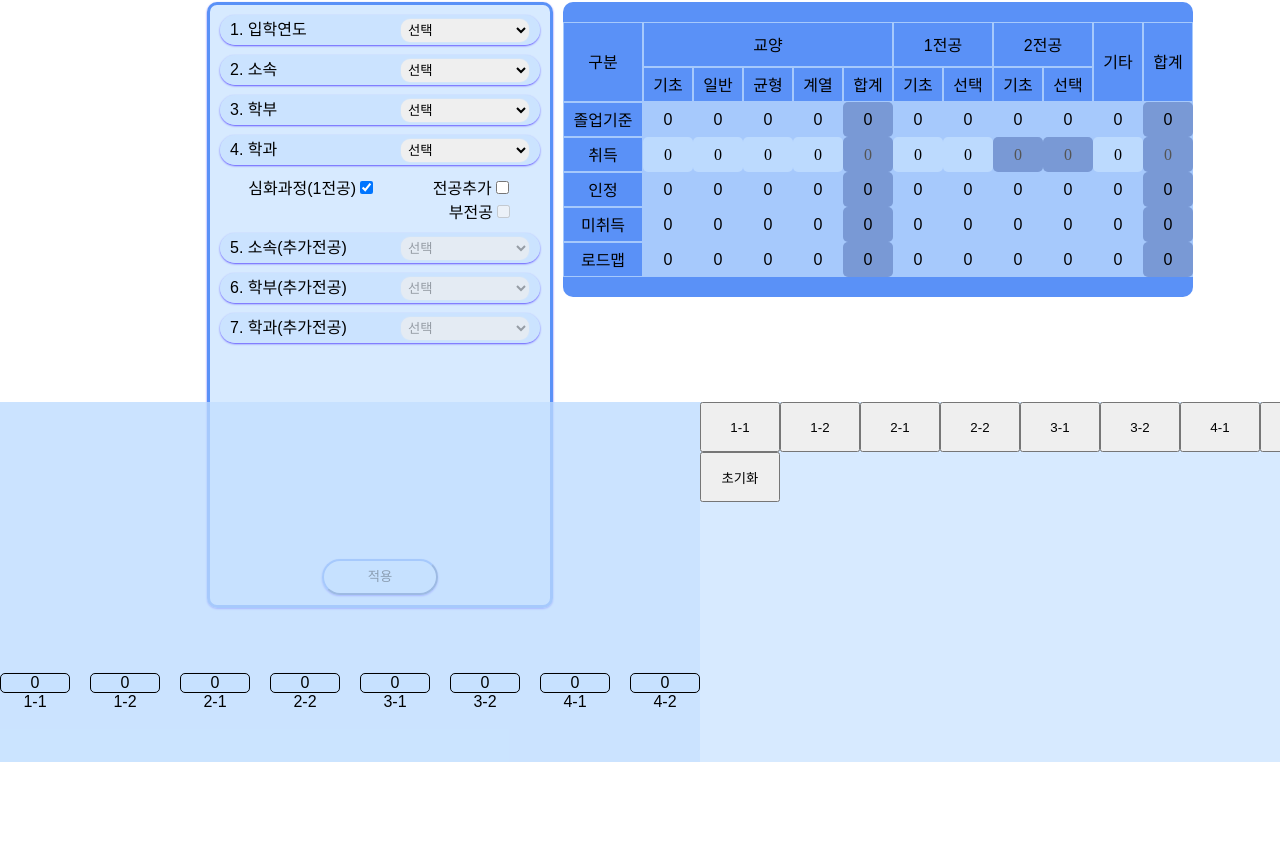
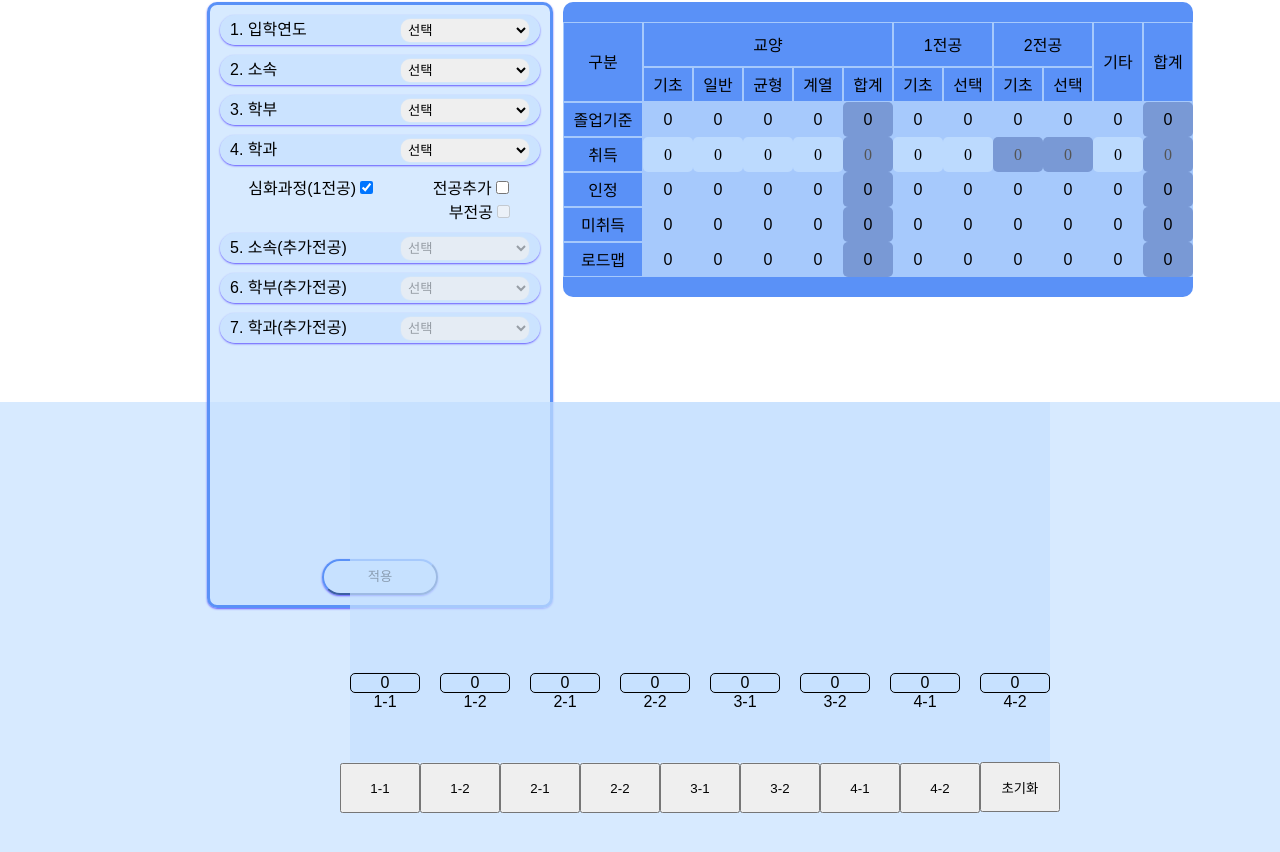
Before and after one commit to rogi-rogi/KNU_Graduation_Guidance, a React (Create React App) app: page / in a window 1280 px wide. Shown: the part 288-1140 px from the top of the page. Before the commit the page ends 1050 px from the top, so only its background shows below. Built offline with nearby package versions, Linux system fonts and the light colour scheme; a web font is replaced by a local one.

Commit message:
CreditGraph 전기, 전선 분류

```diff
--- a/src/components/calc_credit/CalcBox.js
+++ b/src/components/calc_credit/CalcBox.js
@@ -49,14 +49,14 @@ const CalcBox = () => {
     creditDispatch("*", { type: "INIT_USER" })
   );
   const initCreditGraph = [
-    { label: "1-1", credit: 0 },
-    { label: "1-2", credit: 0 },
-    { label: "2-1", credit: 0 },
-    { label: "2-2", credit: 0 },
-    { label: "3-1", credit: 0 },
-    { label: "3-2", credit: 0 },
-    { label: "4-1", credit: 0 },
-    { label: "4-2", credit: 0 },
+    { label: "1-1", basicCredit: 0, choiceCredit: 0 },
+    { label: "1-2", basicCredit: 0, choiceCredit: 0 },
+    { label: "2-1", basicCredit: 0, choiceCredit: 0 },
+    { label: "2-2", basicCredit: 0, choiceCredit: 0 },
+    { label: "3-1", basicCredit: 0, choiceCredit: 0 },
+    { label: "3-2", basicCredit: 0, choiceCredit: 0 },
+    { label: "4-1", basicCredit: 0, choiceCredit: 0 },
+    { label: "4-2", basicCredit: 0, choiceCredit: 0 },
   ];
   const [creditGraph, setCreditGraph] = useState([...initCreditGraph]);
   const [pocketSubjectList, setPocketSubjectList] = useState([
@@ -382,7 +382,10 @@ const CalcBox = () => {
               .reduce((prev, cur) => prev + cur);
       if (creditSum + pickSubject.credit <= (selectSemester >= 5 ? 22 : 19)) {
         const newCreditGraph = [...creditGraph];
-        newCreditGraph[selectSemester - 1].credit += pickSubject.credit;
+        if (pickSubject.type === "basic")
+          newCreditGraph[selectSemester - 1].basicCredit += pickSubject.credit;
+        else if (pickSubject.type === "choice")
+          newCreditGraph[selectSemester - 1].choiceCredit += pickSubject.credit;
         newPocketSubjectList[selectSemester - 1].push(pickSubject);
         setCreditGraph(newCreditGraph);
         setPocketSubjectList(newPocketSubjectList);
--- a/src/components/calc_credit/calc.scss
+++ b/src/components/calc_credit/calc.scss
@@ -173,6 +173,7 @@
 
 .loadmap-slide-wrapper {
   display: flex;
+  flex-direction: column;
   align-items: center;
   justify-content: center;
   background-color: $WRAPPER_COLOR;
@@ -187,20 +188,29 @@
       gap: 20px;
       .bar-wrapper {
         display: flex;
-        flex-direction: column;
+        // flex-direction: column;
         align-items: center;
+        justify-content: center;
         overflow: hidden;
 
         width: 70px;
-        // background-color: red;
-        .bar {
-          background-color: $MAIN_COLOR;
+        .bar-basic,
+        .bar-choice {
           box-shadow: $SUB_BOX_SHADOW;
           height: 220px;
-          width: 55px;
           border-radius: 5px;
           transition: transform 1s;
           transform: translateY(220px); // for hidden
+        }
+        .bar-basic {
+          background-color: $MAIN_COLOR;
+          width: 25px;
+          transform: translateY(220px);
+        }
+        .bar-choice {
+          background-color: $DISABLED_COLOR;
+          width: 30px;
+          transform: translateY(220px);
         }
       }
       .credit,
@@ -235,7 +245,6 @@
       .subject-wrapper {
         button {
           height: 50px;
-          line-height: 50px;
           width: 180px;
         }
       }
--- a/src/components/calc_credit/load-map/CalcGraph.js
+++ b/src/components/calc_credit/load-map/CalcGraph.js
@@ -7,13 +7,19 @@ const CalcGraph = ({ list }) => {
             <div>
               <div className="bar-wrapper">
                 <div
-                  className="bar"
+                  className="bar-basic"
                   style={{
-                    transform: `translateY(${220 - 10 * bar.credit}px)`,
+                    transform: `translateY(${220 - 10 * bar.basicCredit}px)`,
+                  }}
+                />
+                <div
+                  className="bar-choice"
+                  style={{
+                    transform: `translateY(${220 - 10 * bar.choiceCredit}px)`,
                   }}
                 />
               </div>
-              <div className="credit">{bar.credit}</div>
+              <div className="credit">{bar.basicCredit + bar.choiceCredit}</div>
               <div className="label">{bar.label}</div>
             </div>
           ))}
```
